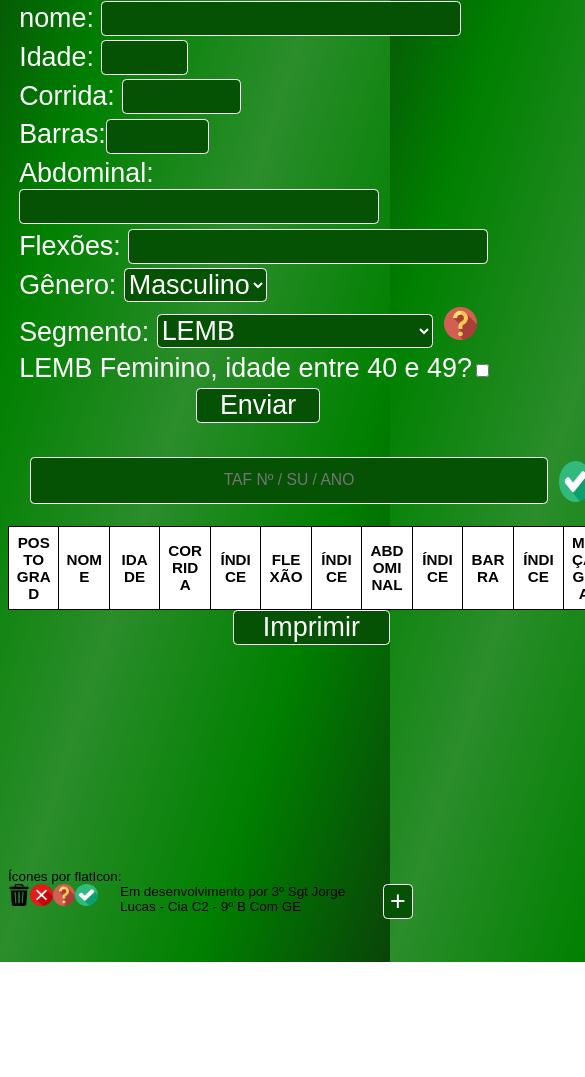
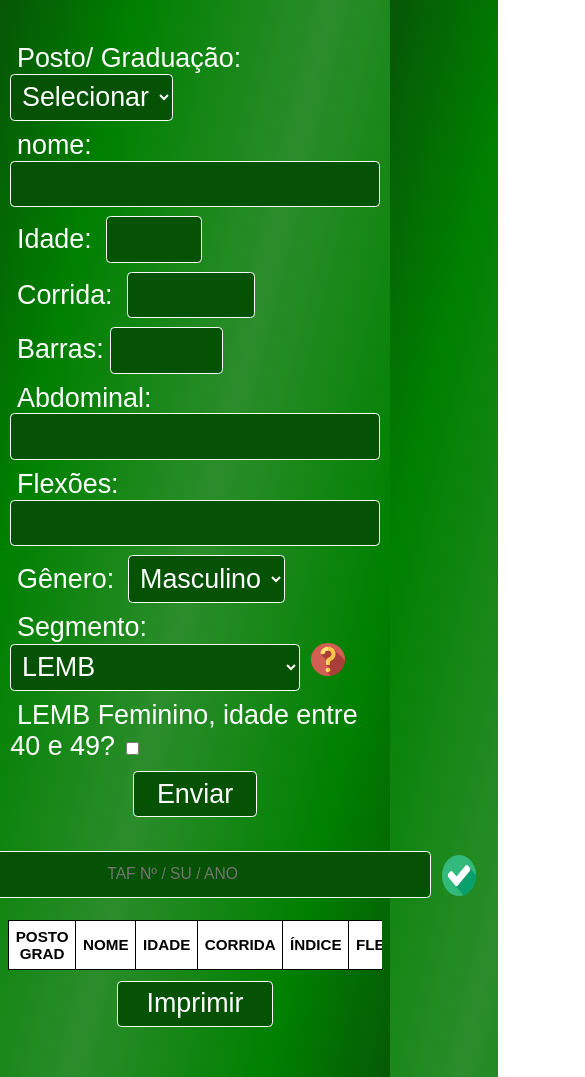
Before and after one commit to jlucasleal/calculadora-taf, a website built with webpack: page src/template.html in a window 390 px wide. Shown: the part 237-1314 px from the top of the page, 585 px wide, since content can reach past the window. Before the commit the page ends 1199 px from the top, so only its background shows below. Built offline with nearby package versions, Linux system fonts and the light colour scheme.

Commit message:
better responsivity

```diff
--- a/src/result.js
+++ b/src/result.js
@@ -56,7 +56,12 @@ export function createResult () {
     })
 
     table.appendChild(header);
-    resultBox.appendChild(table);
+
+    const tableContainer = document.createElement('div');
+    tableContainer.id = "table-container";
+    resultBox.appendChild(tableContainer);
+
+    tableContainer.appendChild(table);
 
 
 
--- a/src/styles.css
+++ b/src/styles.css
@@ -16,6 +16,9 @@ body {
     rgb(43, 141, 43),
     green,
      var(--primary-color));
+     display: flex;
+     flex-direction: column;
+     align-items: center;
 }
 
 button, input, select {
@@ -37,10 +40,11 @@ p {
 #container {
     /* background-color: green; */
     display: flex;
+    align-items: center;
     flex: 0;
     flex-direction: column;
-    width: 90vw;
-    min-width: 500px;
+    width: 100%;
+    max-width: 1600px;
     box-sizing: border-box;
 }
 
@@ -91,15 +95,22 @@ input,
 label,
 button {
     font-size: var(--primaty-size);
+    padding: 0.3rem;
 }
 
 #square {
     display: flex;
+    flex-wrap: wrap;
     flex-direction: column;
-    gap: 0.2rem;
+    gap: 0.4rem;
     padding: 0.5rem;
+    justify-content: center;
     align-self: center;
     width: fit-content;
+}
+
+#square > * {
+  flex: 1 1 25px;
 }
 
 #send-title-btn {
@@ -143,28 +154,34 @@ button {
 
 #result-box {
     height: fit-content;
-    width: fit-content;
+    width: 100%;
     background-color: none;
     display: flex;
     flex-direction: column;
+    align-items: center;
 }
 
+#table-container {
+    width: 100%;
+    overflow-x: auto;
+}
+
+#result-table {
+    max-width: 100%;
+    border-collapse: collapse;
+    table-layout: fixed;
+    background-color: none;
+}
+
+th,
+tr {
+    width: 100%;
+}
 #title-input-container {
     display: flex;
     padding: 1rem;
     justify-content: center;
 }
-
-#result-table {
-    width: 100%;
-    table-layout: fixed;
-    background-color: none;
-}
-
-table {
-    border-collapse: collapse;
-}
-
 
 thead{
     width: 100%;
@@ -192,8 +209,6 @@ thead{
 
 th, td {
     white-space: pre-wrap;
-    word-wrap: break-word;
-    word-break: break-all;
     text-align: center;
     border: 1px solid black;
     background-color: white;
@@ -222,6 +237,7 @@ thead tr th {
     color: white;
     width: 7rem;
     align-self: center;
+    margin-top: 0.5rem;
 }
 /*
 ////////////////////////////
```
